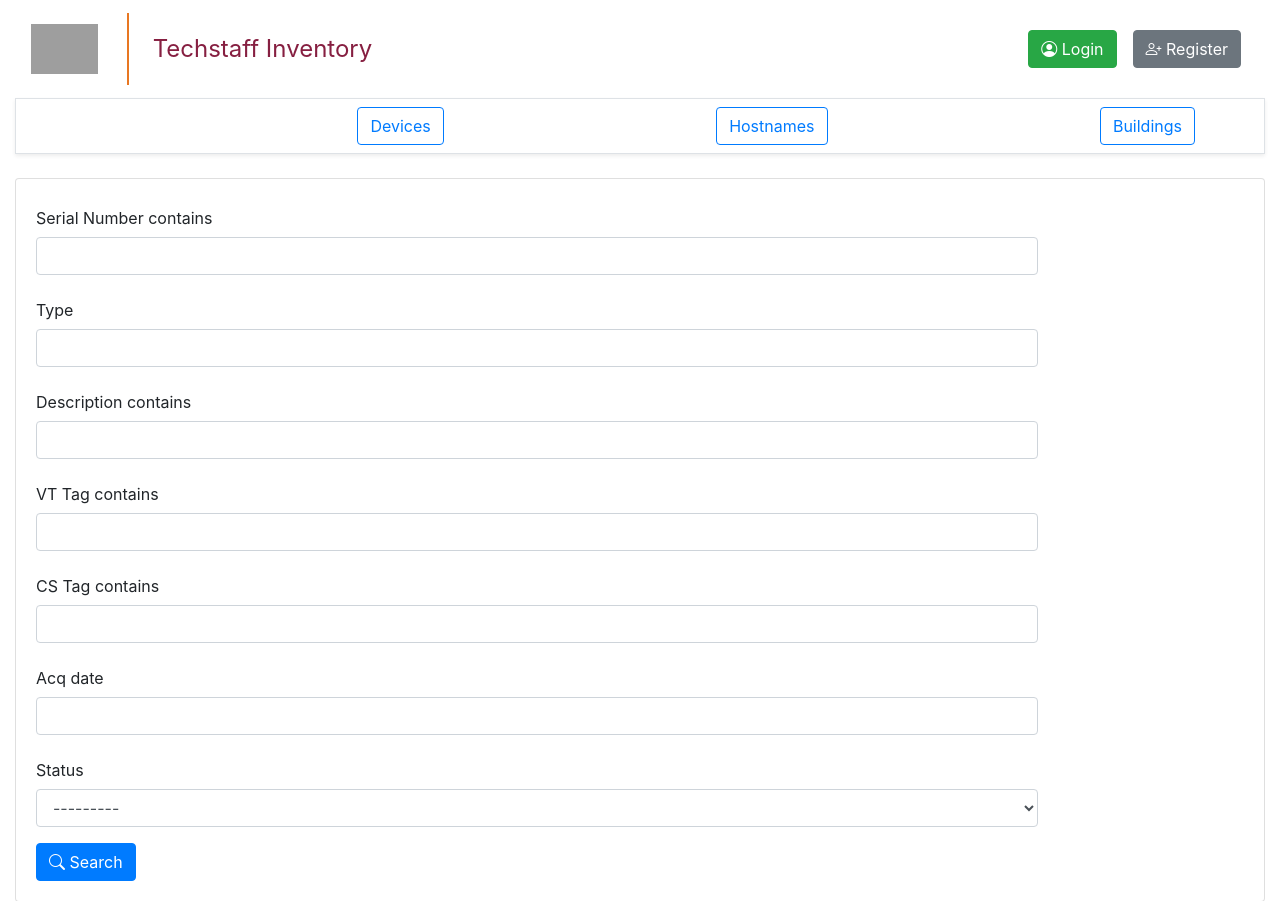
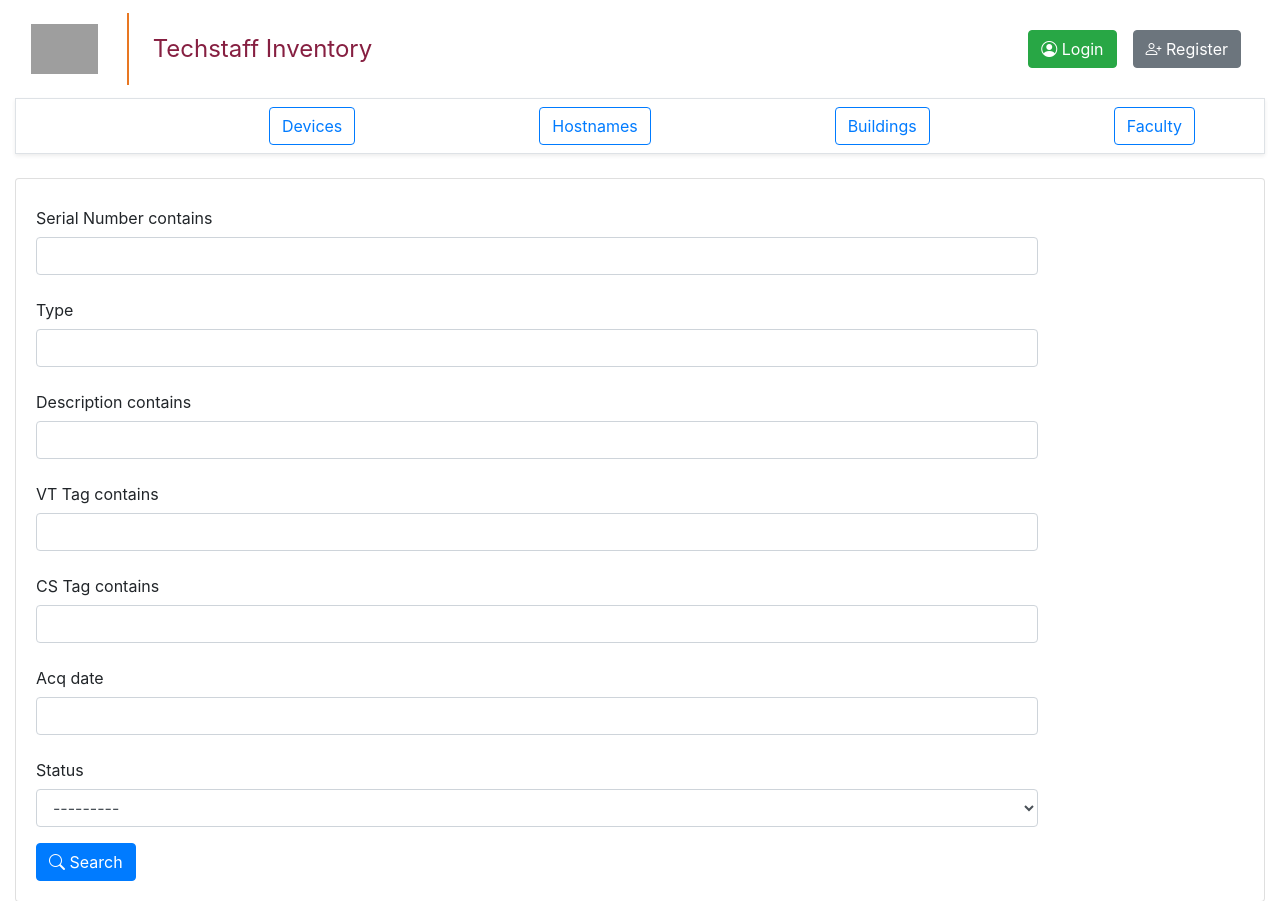
Before and after one commit to chenyuan99/Techstaff-Inventory, a Django app: page /display_devices in a window 1280 px wide. Shown: the top 901 px of the page. Run offline with Django 3.2, Linux system fonts and the light colour scheme; data that the repository does not hold is empty; some libraries are stand-ins or nearby versions; grey boxes are pictures that could not be loaded.

Commit message:
update faculty

```diff
--- a/gettingstarted/urls.py
+++ b/gettingstarted/urls.py
@@ -50,15 +50,13 @@ urlpatterns = [
     url(r'^delete_network/(?P<pk>\d+)$', hello.views.delete_network, name='delete_network'),
     url(r'^edit_building/(?P<pk>\d+)$', hello.views.edit_building, name='edit_building'),
     url(r'^delete_building/(?P<pk>\d+)$', hello.views.delete_building, name='delete_building'),
-
+    url(r'^edit_faculty/(?P<PID>[-\w]+)$', hello.views.edit_faculty, name='edit_faculty'),
+    url(r'^delete_faculty/(?P<PID>[-\w]+)$', hello.views.delete_faculty, name='delete_faculty'),
 
     url(r'^check-out/(?P<pk>\d+)$', hello.views.check_out, name="check-out"),
     url(r'^some_view$', hello.views.some_view, name='some_view'),
     # Faculty
-    url(r'^add_faculty$', hello.views.add_faculty, name='add_faculty'),
-    url(r'^edit_faculty/(?P<pk>\d+)$', hello.views.edit_device, name='edit_device'),
-    url(r'^delete_faculty/(?P<pk>\d+)$', hello.views.delete_device, name='delete_device'),
-    url(r'^display_faculty$', hello.views.display_faculty, name='display_faculty'),
+
     # 其他 url 配置
     path('search/', SearchResultsView.as_view(), name='search_results'),
     # path("device/<str:pk>/", hello.views.device),
--- a/hello/filters.py
+++ b/hello/filters.py
@@ -20,7 +20,7 @@ class networkFilter(django_filters.FilterSet):
         fields = '__all__'
 
 
-class facultyFilter(django_filters.FilterSet):
+class UserDeviceFilter(django_filters.FilterSet):
     class Meta:
         model = UserDevice
         fields = '__all__'
@@ -30,3 +30,9 @@ class buildingFilter(django_filters.FilterSet):
     class Meta:
         model = Building
         fields = '__all__'
+
+
+class facultyFilter(django_filters.FilterSet):
+    class Meta:
+        model = Faculty
+        fields = '__all__'
--- a/hello/templates/index.html
+++ b/hello/templates/index.html
@@ -9,7 +9,7 @@
 				<a href="{% url 'display_devices' %}" class="btn btn-outline-primary btn-md" role="button">Devices</a>
 				<a href="{% url 'display_hostnames' %}" class="btn btn-outline-primary btn-md" role="button">Hostnames</a>
 				<a href="{% url 'display_buildings' %}" class="btn btn-outline-primary btn-md" role="button">Buildings</a>
-			<!-- <a href="{% url 'display_faculty' %}" class="btn btn-outline-primary btn-md" role="button">Faculty</a> -->
+				<a href="{% url 'display_faculty' %}" class="btn btn-outline-primary btn-md" role="button">Faculty</a>
 				<!-- {% if user.is_authenticated %} -->
 					<a href="{% url 'add_device' %}" class="btn btn-outline-danger btn-md" role="button">Add Device</a>
 					<a href="{% url 'add_userDevice' %}" class="btn btn-outline-danger btn-md" role="button">Add userDevice</a>
@@ -78,17 +78,15 @@
 				<th>Action</th>
 
 			{% endif %}
-			{# User Device #}
-			{# {% if header|lower == "UserDevice" %}#}
-			{# <th>id</th>#}
-			{# <th>Hostname</th>#}
-			{# <th>Aliases</th>#}
-			{# <th>IP_Address</th>#}
-			{# <th>IPv6_Address</th>#}
-			{# <th>MAC_Address</th>#}
-			{# <th>Edit or Delete</th>#}
-			{##}
-			{# {% endif %}#}
+			{# FACULTY #}
+			{% if header|lower == "faculty" %}
+				<th>PID</th>
+				<th>Office Address</th>
+				<th>Firstname</th>
+				<th>Lastname</th>
+				<th>Action</th>
+
+			{% endif %}
 			{% if header|lower == "building" %}
 				<th>ID</th>
 				<th>Building Name</th>
@@ -151,6 +149,20 @@
 						</td>
 
 					{% endif %}
+					{% if header|lower == "faculty" %}
+
+						<td data-label="PID">{{ item.PID }}</td>
+						<td data-label="Office Address">{{ item.Office_Addr }}</td>
+						<td data-label="Firstname">{{ item.FirstName }}</td>
+						<td data-label="Lastname">{{ item.LastName }}</td>
+						<td data-label="Action">
+							<a href="{% url 'edit_faculty' item.PID %}" class="btn btn-outline-info btn-sm"
+							   role="button">Edit</a>
+							<a href="{% url 'delete_faculty' item.PID %}" class="btn btn-outline-danger btn-sm"
+							   role="button">Delete</a>
+						</td>
+
+					{% endif %}
 
 				</tr>
 
--- a/hello/views.py
+++ b/hello/views.py
@@ -118,7 +118,7 @@ def privacy(request):
     return render(request, "main/privacy-policy.html")
 
 
-def check_out(request,pk):
+def check_out(request, pk):
     if not request.user.is_authenticated:
         raise PermissionDenied
     userdevice = get_object_or_404(UserDevice, pk=pk)
@@ -134,6 +134,7 @@ def check_out(request,pk):
 
     # Render the HTML template index.html with the data in the context variable
     return render(request, "check-out.html", context=context)
+
 
 # def edit_device(request, pk):
 #     if not request.user.is_authenticated:
@@ -212,11 +213,11 @@ def display_buildings(request):
 
 def display_faculty(request):
     items = Faculty.objects.all()
-    myFilter = Faculty(request.GET, queryset=items)
+    myFilter = facultyFilter(request.GET, queryset=items)
     items = myFilter.qs
     context = {
         'items': items,
-        'header': 'Faculty',
+        'header': 'faculty',
         'myFilter': myFilter,
     }
     return render(request, 'index.html', context)
@@ -224,7 +225,7 @@ def display_faculty(request):
 
 def display_userDevice(request):
     items = UserDevice.objects.all()
-    myFilter = facultyFilter(request.GET, queryset=items)
+    myFilter = UserDeviceFilter(request.GET, queryset=items)
     items = myFilter.qs
     context = {
         'items': items,
@@ -303,7 +304,7 @@ def add_userDevice(request):
 
         if form.is_valid():
             form.save()
-            return display_faculty(request)
+            return display_userDevice(request)
 
     else:
         form = AddUserDeviceForm
@@ -375,6 +376,22 @@ def edit_network(request, pk):
         return render(request, 'edit_item.html', {'form': form})
 
 
+def edit_faculty(request, PID):
+    if not request.user.is_authenticated:
+        raise PermissionDenied
+    item = get_object_or_404(Faculty, PID=PID)
+
+    if request.method == 'POST':
+        form = AddFacultyForm(request.POST, instance=item)
+        if form.is_valid():
+            form.save()
+            return display_faculty(request)
+
+    else:
+        form = AddFacultyForm(instance=item)
+        return render(request, 'edit_item.html', {'form': form})
+
+
 def edit_building(request, pk):
     if not request.user.is_authenticated:
         raise PermissionDenied
@@ -418,6 +435,19 @@ def delete_network(request, pk):
     return render(request, 'delete_item.html', {'form': form})
 
 
+def delete_faculty(request, PID):
+    faculty = Faculty.objects.get(PID=PID)
+    if request.method == "POST":
+        faculty.delete()
+        return display_faculty(request)
+
+    form = AddFacultyForm(request.POST, instance=faculty)
+    for fieldname in form.fields:
+        form.fields[fieldname].disabled = True
+
+    return render(request, 'delete_item.html', {'form': form})
+
+
 def delete_building(request, pk):
     building = Building.objects.get(pk=pk)
     if request.method == "POST":
@@ -440,7 +470,7 @@ def delete_ticket(request, pk):
     return render(request, 'main/account.html', context)
 
 
-#-------------------------    ------------------
+# -------------------------    ------------------
 def checkout_device(request, pk):
     if request.user.is_authenticated:
         Device.objects.filter(id=pk).status = 'Item Sold'
```
Also changed, not shown: hello/migrations/0001_initial.py. Lines whose indentation alone changed are shown as unchanged.
